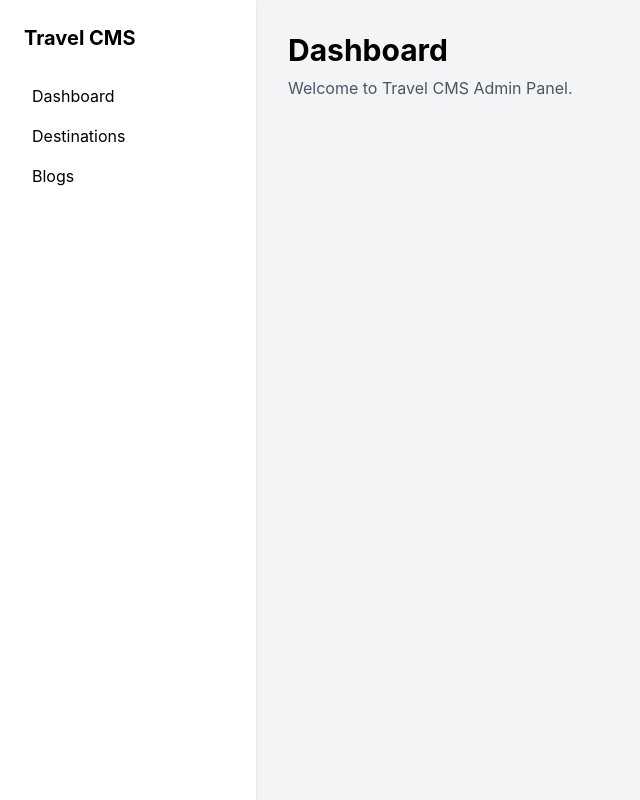
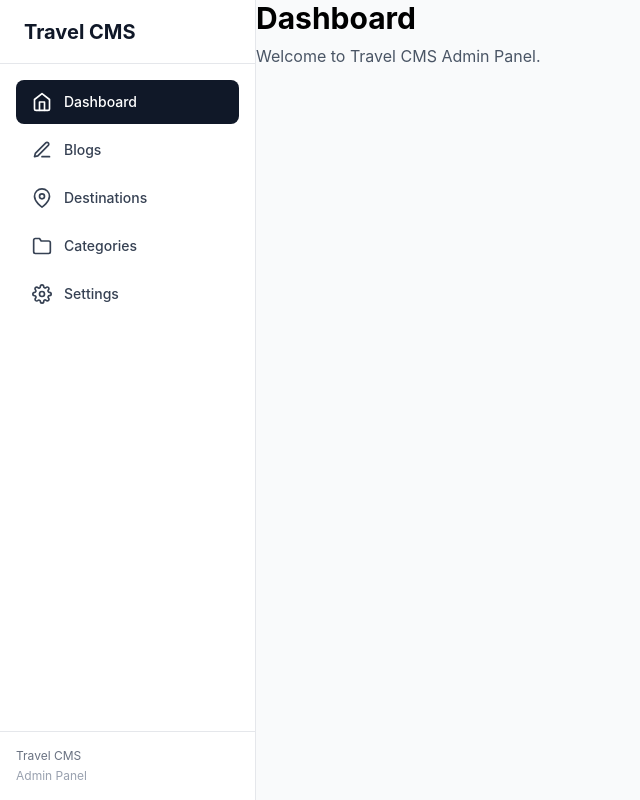
Before and after one commit to CheSubhro/travel-based_cms, a Next.js app: page /admin/dashboard in a window 1280 px wide. Shown: the whole page, without its empty margins (0-640 px from the left). Built offline with nearby package versions, Linux system fonts and the light colour scheme.

Commit message:
Sidebar add in admin panel

```diff
--- /dev/null
+++ b/app/admin/components/Sidebar.js
@@ -0,0 +1,88 @@
+"use client";
+
+import Link from "next/link";
+import { usePathname } from "next/navigation";
+
+import {
+    FiHome,
+    FiEdit3,
+    FiMapPin,
+    FiFolder,
+    FiSettings,
+} from "react-icons/fi";
+
+const menuItems = [
+    {
+        label: "Dashboard",
+        href: "/admin/dashboard",
+        icon: FiHome,
+    },
+    {
+        label: "Blogs",
+        href: "/admin/blogs",
+        icon: FiEdit3,
+    },
+    {
+        label: "Destinations",
+        href: "/admin/destinations",
+        icon: FiMapPin,
+    },
+    {
+        label: "Categories",
+        href: "/admin/categories",
+        icon: FiFolder,
+    },
+    {
+        label: "Settings",
+        href: "/admin/settings",
+        icon: FiSettings,
+    },
+];
+
+export default function Sidebar() {
+    const pathname = usePathname();
+
+    return (
+        <aside className="fixed inset-y-0 left-0 z-40 flex w-64 flex-col border-r border-gray-200 bg-white">
+            <div className="flex h-16 items-center border-b border-gray-200 px-6">
+                <Link
+                    href="/admin/dashboard"
+                    className="text-xl font-bold text-gray-900"
+                >
+                    Travel CMS
+                </Link>
+            </div>
+
+            <nav className="flex-1 space-y-1 p-4">
+                {menuItems.map((item) => {
+                    const Icon = item.icon;
+
+                    const isActive =
+                        pathname === item.href ||
+                        pathname.startsWith(`${item.href}/`);
+
+                    return (
+                        <Link
+                            key={item.href}
+                            href={item.href}
+                            className={`flex items-center gap-3 rounded-lg px-4 py-3 text-sm font-medium transition-colors ${
+                                isActive
+                                    ? "bg-gray-900 text-white"
+                                    : "text-gray-700 hover:bg-gray-100"
+                            }`}
+                        >
+                            <Icon className="h-5 w-5 shrink-0" />
+
+                            <span>{item.label}</span>
+                        </Link>
+                    );
+                })}
+            </nav>
+
+            <div className="border-t border-gray-200 p-4">
+                <p className="text-xs text-gray-500">Travel CMS</p>
+                <p className="mt-1 text-xs text-gray-400">Admin Panel</p>
+            </div>
+        </aside>
+    );
+}
--- a/app/admin/layout.js
+++ b/app/admin/layout.js
@@ -1,37 +1,11 @@
+import Sidebar from "./components/Sidebar";
 
 export default function AdminLayout({ children }) {
     return (
-        <div className="min-h-screen bg-gray-100">
-        <aside className="fixed left-0 top-0 h-screen w-64 bg-white shadow">
-            <div className="p-6">
-            <h1 className="text-xl font-bold">Travel CMS</h1>
-            </div>
+        <div className="min-h-screen bg-gray-50">
+            <Sidebar />
 
-            <nav className="px-4">
-            <a
-                href="/admin/dashboard"
-                className="block rounded px-4 py-2 hover:bg-gray-100"
-            >
-                Dashboard
-            </a>
-
-            <a
-                href="/admin/destinations"
-                className="block rounded px-4 py-2 hover:bg-gray-100"
-            >
-                Destinations
-            </a>
-
-            <a
-                href="/admin/blogs"
-                className="block rounded px-4 py-2 hover:bg-gray-100"
-            >
-                Blogs
-            </a>
-            </nav>
-        </aside>
-
-        <main className="ml-64 p-8">{children}</main>
+            <main className="ml-64 min-h-screen">{children}</main>
         </div>
     );
 }
--- a/package.json
+++ b/package.json
@@ -20,6 +20,7 @@
     "next": "16.3.0",
     "react": "19.2.8",
     "react-dom": "19.2.8",
+    "react-icons": "^5.7.0",
     "zod": "^4.4.3"
   },
   "devDependencies": {
```
Also changed, not shown: 1 other file (tests, documents, lock files or other folders).
